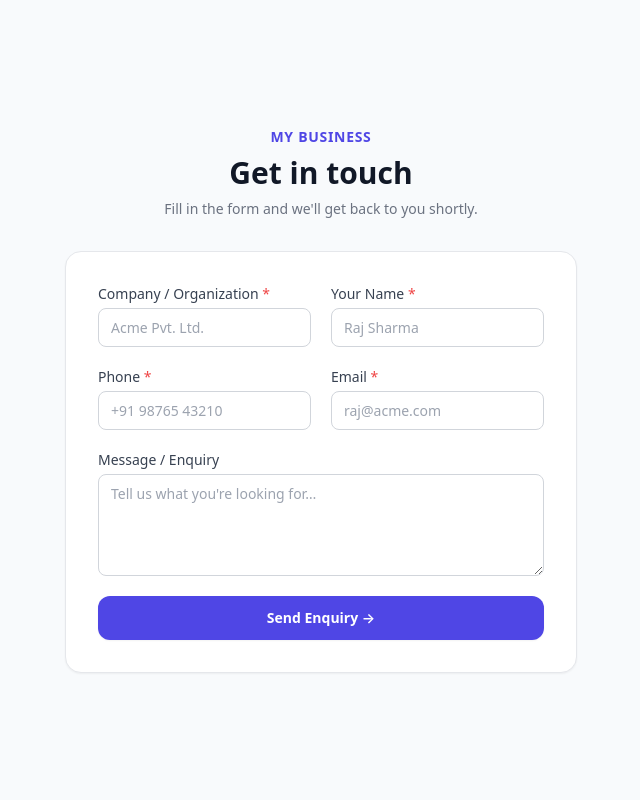
After one commit to ashim888/clrt, a Django app: page /leads/capture/ in a window 1280 px wide. The commit adds this page. Shown: the whole page, without its empty margins (319-959 px from the left). Run offline with Django 5.2, Linux system fonts and the light colour scheme; data comes from the database, SQL or seed files in the repository; some libraries are stand-ins or nearby versions.

Commit message:
web lead capture form

```diff
--- a/leads/forms.py
+++ b/leads/forms.py
@@ -18,6 +18,20 @@ class LeadForm(forms.ModelForm):
         self.fields["assigned_to"].queryset = User.objects.filter(is_active=True)
 
 
+class LeadCaptureForm(forms.Form):
+    organization_name = forms.CharField(max_length=200, label="Company / Organization")
+    contact_person = forms.CharField(max_length=100, label="Your Name")
+    phone = forms.CharField(max_length=20, label="Phone Number")
+    email = forms.EmailField(label="Email Address")
+    notes = forms.CharField(
+        widget=forms.Textarea(attrs={"rows": 4}),
+        label="Message / Enquiry",
+        required=False,
+    )
+    # Honeypot — bots fill this, humans don't
+    website_url = forms.CharField(required=False, widget=forms.HiddenInput)
+
+
 class ActivityForm(forms.ModelForm):
     class Meta:
         model = Activity
--- a/leads/urls.py
+++ b/leads/urls.py
@@ -20,4 +20,6 @@ urlpatterns = [
     path("bulk/", views.lead_bulk_action, name="lead_bulk_action"),
     path("import/", views.lead_import, name="lead_import"),
     path("check-duplicate/", views.lead_check_duplicate, name="lead_check_duplicate"),
+    path("capture/", views.lead_capture, name="lead_capture"),
+    path("capture/thanks/", views.lead_capture_thanks, name="lead_capture_thanks"),
 ]
--- a/leads/views.py
+++ b/leads/views.py
@@ -524,3 +524,44 @@ def convert_to_client(request, pk):
         messages.success(request, f"Lead converted to client: {client.organization_name}")
         return redirect("clients:client_detail", pk=client.pk)
     return render(request, "leads/convert_confirm.html", {"lead": lead})
+
+
+# ── Public Lead Capture ──────────────────────────────────────────
+
+def lead_capture(request):
+    from .forms import LeadCaptureForm
+    from dashboard.models import SiteSettings, Notification
+    from django.contrib.auth import get_user_model
+    site = SiteSettings.load()
+    form = LeadCaptureForm(request.POST or None)
+    if request.method == "POST" and form.is_valid():
+        if form.cleaned_data.get("website_url"):
+            # Honeypot triggered — silently discard
+            return redirect("leads:lead_capture_thanks")
+        lead = Lead.objects.create(
+            organization_name=form.cleaned_data["organization_name"],
+            contact_person=form.cleaned_data["contact_person"],
+            phone=form.cleaned_data["phone"],
+            email=form.cleaned_data["email"],
+            notes=form.cleaned_data.get("notes", ""),
+            source="website",
+            status="new",
+        )
+        from django.urls import reverse
+        link = reverse("leads:lead_detail", args=[lead.pk])
+        User = get_user_model()
+        for admin in User.objects.filter(role="admin", is_active=True):
+            Notification.push(
+                admin,
+                title=f"New web enquiry: {lead.organization_name}",
+                body=f"{lead.contact_person} · {lead.phone}",
+                link=link,
+                type="lead",
+            )
+        return redirect("leads:lead_capture_thanks")
+    return render(request, "leads/lead_capture.html", {"form": form, "site": site})
+
+
+def lead_capture_thanks(request):
+    from dashboard.models import SiteSettings
+    return render(request, "leads/lead_capture_thanks.html", {"site": SiteSettings.load()})
--- a/templates/base.html
+++ b/templates/base.html
@@ -316,6 +316,8 @@
             <a href="/leads/" class="sb-sublink" onclick="closeMobileMenu()">All Leads</a>
             <a href="/leads/kanban/" class="sb-sublink" onclick="closeMobileMenu()">Kanban Board</a>
             <a href="/leads/add/" class="sb-sublink" onclick="closeMobileMenu()">Add New Lead</a>
+            <a href="/leads/import/" class="sb-sublink" onclick="closeMobileMenu()">Import CSV</a>
+            <a href="/leads/capture/" class="sb-sublink" onclick="closeMobileMenu()">Capture Form ↗</a>
           </div>
         </div>
 
--- /dev/null
+++ b/templates/leads/lead_capture.html
@@ -0,0 +1,130 @@
+<!doctype html>
+<html lang="en">
+<head>
+  <meta charset="UTF-8">
+  <meta name="viewport" content="width=device-width, initial-scale=1.0">
+  <title>Contact Us{% if site.business_name %} — {{ site.business_name }}{% endif %}</title>
+  <script src="https://cdn.tailwindcss.com"></script>
+  <style>
+    body { font-family: system-ui, -apple-system, sans-serif; background: #f8fafc; }
+    .input {
+      display: block; width: 100%; padding: .5rem .75rem;
+      border: 1px solid #d1d5db; border-radius: .5rem;
+      font-size: .875rem; color: #111827; background: #fff;
+      transition: border-color .15s, box-shadow .15s;
+    }
+    .input:focus { outline: none; border-color: #6366f1; box-shadow: 0 0 0 3px rgba(99,102,241,.15); }
+    .input.error { border-color: #ef4444; }
+  </style>
+</head>
+<body class="min-h-screen flex items-center justify-center py-12 px-4">
+
+  <div class="w-full max-w-lg">
+
+    <!-- Header -->
+    <div class="text-center mb-8">
+      {% if site.business_name %}
+      <p class="text-sm font-semibold text-indigo-600 uppercase tracking-wider mb-2">{{ site.business_name }}</p>
+      {% endif %}
+      <h1 class="text-3xl font-bold text-gray-900">Get in touch</h1>
+      <p class="text-gray-500 mt-2 text-sm">Fill in the form and we'll get back to you shortly.</p>
+    </div>
+
+    <!-- Card -->
+    <div class="bg-white border border-gray-200 rounded-2xl shadow-sm p-8">
+
+      {% if form.errors %}
+      <div class="mb-5 rounded-lg bg-red-50 border border-red-200 px-4 py-3 text-sm text-red-700">
+        Please correct the errors below.
+      </div>
+      {% endif %}
+
+      <form method="post" novalidate>
+        {% csrf_token %}
+        <!-- Honeypot -->
+        {{ form.website_url }}
+
+        <div class="space-y-5">
+          <div class="grid sm:grid-cols-2 gap-5">
+            <div>
+              <label class="block text-sm font-medium text-gray-700 mb-1">
+                Company / Organization <span class="text-red-500">*</span>
+              </label>
+              <input type="text" name="organization_name"
+                value="{{ form.organization_name.value|default:'' }}"
+                class="input {% if form.organization_name.errors %}error{% endif %}"
+                placeholder="Acme Pvt. Ltd." required>
+              {% if form.organization_name.errors %}
+              <p class="text-xs text-red-600 mt-1">{{ form.organization_name.errors.0 }}</p>
+              {% endif %}
+            </div>
+            <div>
+              <label class="block text-sm font-medium text-gray-700 mb-1">
+                Your Name <span class="text-red-500">*</span>
+              </label>
+              <input type="text" name="contact_person"
+                value="{{ form.contact_person.value|default:'' }}"
+                class="input {% if form.contact_person.errors %}error{% endif %}"
+                placeholder="Raj Sharma" required>
+              {% if form.contact_person.errors %}
+              <p class="text-xs text-red-600 mt-1">{{ form.contact_person.errors.0 }}</p>
+              {% endif %}
+            </div>
+          </div>
+
+          <div class="grid sm:grid-cols-2 gap-5">
+            <div>
+              <label class="block text-sm font-medium text-gray-700 mb-1">
+                Phone <span class="text-red-500">*</span>
+              </label>
+              <input type="tel" name="phone"
+                value="{{ form.phone.value|default:'' }}"
+                class="input {% if form.phone.errors %}error{% endif %}"
+                placeholder="+91 98765 43210" required>
+              {% if form.phone.errors %}
+              <p class="text-xs text-red-600 mt-1">{{ form.phone.errors.0 }}</p>
+              {% endif %}
+            </div>
+            <div>
+              <label class="block text-sm font-medium text-gray-700 mb-1">
+                Email <span class="text-red-500">*</span>
+              </label>
+              <input type="email" name="email"
+                value="{{ form.email.value|default:'' }}"
+                class="input {% if form.email.errors %}error{% endif %}"
+                placeholder="raj@acme.com" required>
+              {% if form.email.errors %}
+              <p class="text-xs text-red-600 mt-1">{{ form.email.errors.0 }}</p>
+              {% endif %}
+            </div>
+          </div>
+
+          <div>
+            <label class="block text-sm font-medium text-gray-700 mb-1">
+              Message / Enquiry
+            </label>
+            <textarea name="notes" rows="4"
+              class="input {% if form.notes.errors %}error{% endif %}"
+              placeholder="Tell us what you're looking for…">{{ form.notes.value|default:'' }}</textarea>
+          </div>
+
+          <button type="submit"
+            class="w-full py-3 px-6 rounded-xl bg-indigo-600 hover:bg-indigo-700 text-white font-semibold text-sm transition-colors shadow-sm">
+            Send Enquiry →
+          </button>
+        </div>
+      </form>
+    </div>
+
+    {% if site.business_phone or site.business_email %}
+    <p class="text-center text-xs text-gray-400 mt-6">
+      Prefer to call?
+      {% if site.business_phone %}<a href="tel:{{ site.business_phone }}" class="text-indigo-600 hover:underline">{{ site.business_phone }}</a>{% endif %}
+      {% if site.business_phone and site.business_email %} · {% endif %}
+      {% if site.business_email %}<a href="mailto:{{ site.business_email }}" class="text-indigo-600 hover:underline">{{ site.business_email }}</a>{% endif %}
+    </p>
+    {% endif %}
+
+  </div>
+</body>
+</html>
```
Also changed, not shown: templates/leads/lead_capture_thanks.html (added, +38 -0 lines).
